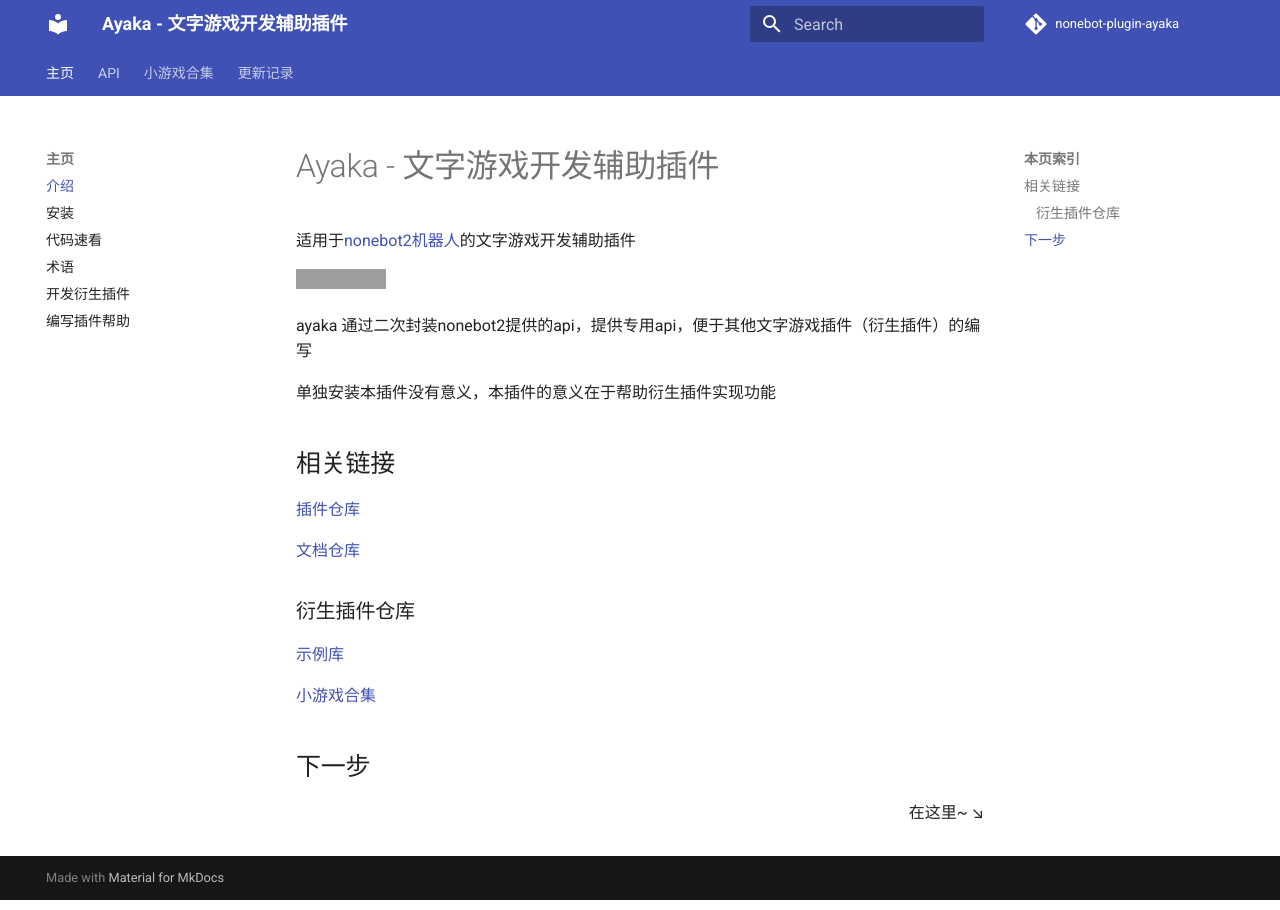
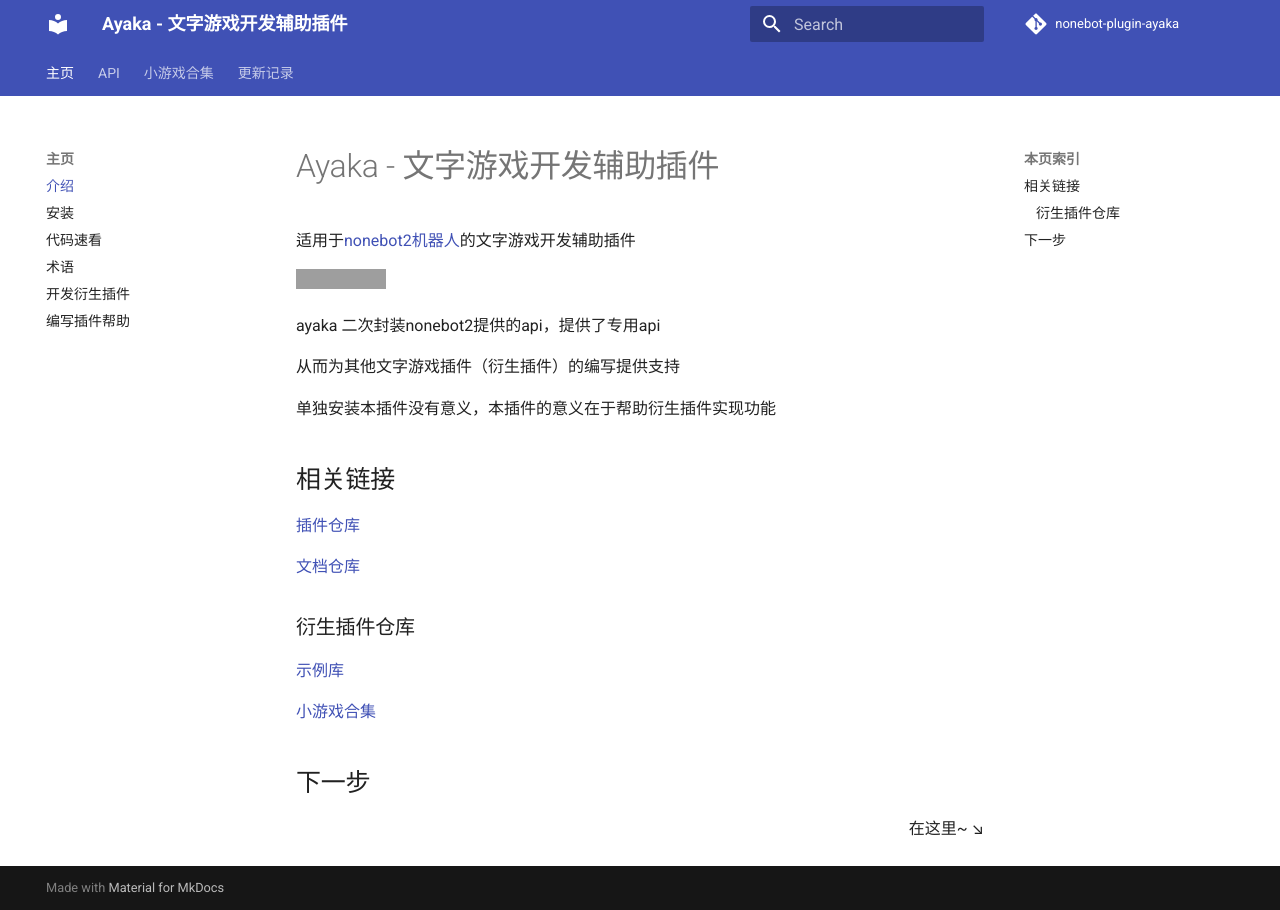
Before and after one commit to bridgeL/ayaka_doc, an MkDocs documentation site: the page built from docs/index.md, in a window 1280 px wide. Built offline with MkDocs 1.6.1 and Material for MkDocs 9.7.7, drawn with Linux system fonts in a browser that asks for light colours; comment, search, counter and statistics services are not loaded; grey boxes are pictures that could not be loaded.

Commit message:
更好的表达

```diff
--- a/docs/index.md
+++ b/docs/index.md
@@ -4,7 +4,9 @@
 
 <img src="https://img.shields.io/badge/python-3.8%2B-blue">
 
-ayaka 通过二次封装nonebot2提供的api，提供专用api，便于其他文字游戏插件（衍生插件）的编写
+ayaka 二次封装nonebot2提供的api，提供了专用api
+
+从而为其他文字游戏插件（衍生插件）的编写提供支持
 
 单独安装本插件没有意义，本插件的意义在于帮助衍生插件实现功能
 
```
